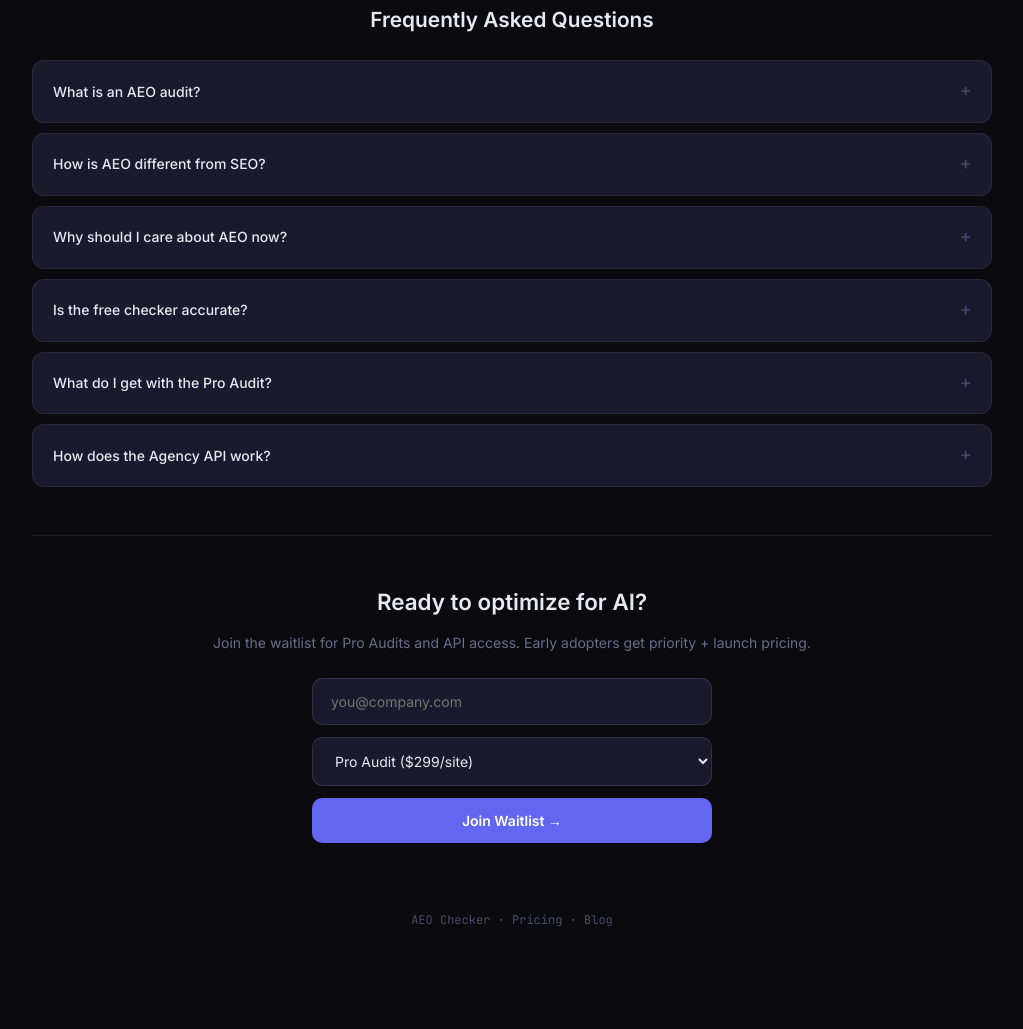
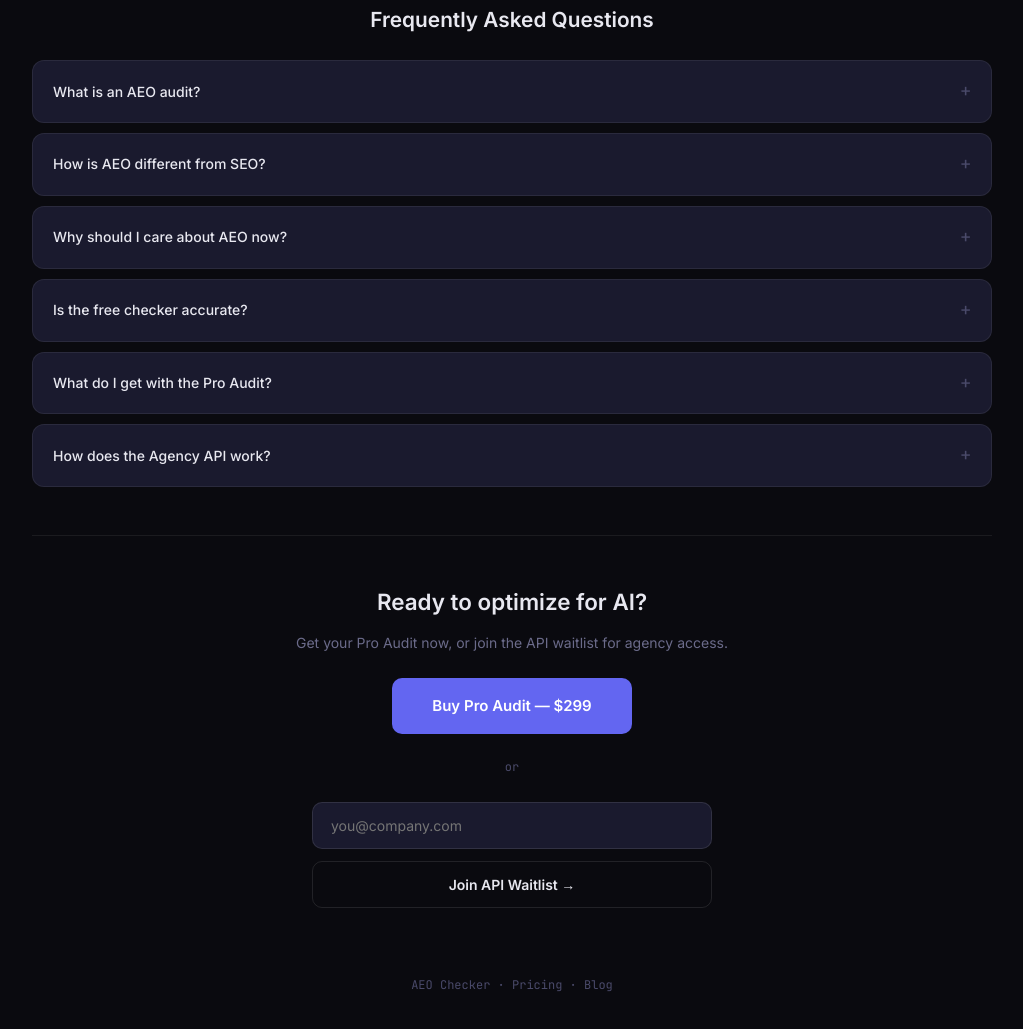
Before and after one commit to nexus-smith/aeo-checker, a website: page public/pricing.html in a window 1280 px wide. Shown: the part 1325-2354 px from the top of the page, without its empty margins (128-1151 px from the left). Drawn offline with Linux system fonts and the light colour scheme.

Commit message:
Integrate Lemon Squeezy checkout on pricing page
- Pro Audit CTA now links to Lemon Squeezy checkout ()
- Added Lemon Squeezy JS for overlay checkout experience
- Updated bottom CTA: Buy Now button + API waitlist form
- Fixed og:url and redirect URLs (Netlify → Render)
- Fixed footer blog link

```diff
--- a/public/pricing.html
+++ b/public/pricing.html
@@ -9,7 +9,7 @@
   <meta property="og:title" content="AEO Checker — Pricing & Plans" />
   <meta property="og:description" content="Free AEO score tool. Professional AI optimization audits. API access for agencies." />
   <meta property="og:type" content="website" />
-  <meta property="og:url" content="https://aeo-check.netlify.app/pricing.html" />
+  <meta property="og:url" content="https://aeo-checker-0tao.onrender.com/pricing.html" />
   <link rel="preconnect" href="https://fonts.googleapis.com" />
   <link rel="preconnect" href="https://fonts.gstatic.com" crossorigin />
   <link href="https://fonts.googleapis.com/css2?family=Inter:wght@300;400;500;600;700&family=JetBrains+Mono:wght@400;600&display=swap" rel="stylesheet" />
@@ -332,7 +332,7 @@
           <li>30-day follow-up re-scan</li>
           <li>Delivered within 48 hours</li>
         </ul>
-        <a href="#waitlist" class="plan-cta primary">Get Your Audit</a>
+        <a href="https://aeo-checker.lemonsqueezy.com/checkout/buy/06d58e1c-5a59-4fb5-ac13-b784879b6fc7" class="plan-cta primary lemonsqueezy-button">Get Your Audit — $299</a>
       </div>
 
       <!-- Agency / API -->
@@ -410,25 +410,24 @@
     <!-- Waitlist form -->
     <div class="bottom-cta" id="waitlist">
       <h2>Ready to optimize for AI?</h2>
-      <p>Join the waitlist for Pro Audits and API access. Early adopters get priority + launch pricing.</p>
-      <!-- CHECKOUT LINK (swap when Lemon Squeezy activated): https://aeo-checker.lemonsqueezy.com/checkout/buy/06d58e1c-5a59-4fb5-ac13-b784879b6fc7 -->
-      <form action="https://formsubmit.co/nexus.smiths@gmail.com" method="POST" style="display:inline-flex;flex-direction:column;gap:12px;max-width:400px;width:100%;margin:0 auto;">
-        <input type="hidden" name="_subject" value="AEO Checker — Waitlist Signup (Pricing Page)">
-        <input type="hidden" name="_captcha" value="false">
-        <input type="hidden" name="_next" value="https://aeo-check.netlify.app/pricing.html?thanks=1">
-        <input type="text" name="_honey" style="display:none">
-        <input type="email" name="email" required placeholder="you@company.com" style="padding:14px 18px;border-radius:10px;border:1px solid rgba(255,255,255,0.1);background:#1a1a2e;color:#e8e8f0;font-family:'Inter',sans-serif;font-size:14px;outline:none;">
-        <select name="plan" style="padding:14px 18px;border-radius:10px;border:1px solid rgba(255,255,255,0.1);background:#1a1a2e;color:#e8e8f0;font-family:'Inter',sans-serif;font-size:14px;outline:none;cursor:pointer;">
-          <option value="pro-audit">Pro Audit ($299/site)</option>
-          <option value="agency-api">Agency API ($99/mo)</option>
-          <option value="both">Both — I want everything</option>
-        </select>
-        <button type="submit" style="padding:14px 32px;border-radius:10px;background:#6366f1;color:#fff;border:none;font-weight:600;font-size:14px;cursor:pointer;transition:all 0.2s;font-family:'Inter',sans-serif;">Join Waitlist →</button>
-      </form>
+      <p>Get your Pro Audit now, or join the API waitlist for agency access.</p>
+      <div style="display:flex;flex-direction:column;gap:24px;align-items:center;">
+        <a href="https://aeo-checker.lemonsqueezy.com/checkout/buy/06d58e1c-5a59-4fb5-ac13-b784879b6fc7" class="lemonsqueezy-button" style="display:inline-block;background:var(--accent);color:#fff;padding:16px 40px;border-radius:10px;text-decoration:none;font-weight:600;font-size:15px;transition:all 0.2s;">Buy Pro Audit — $299</a>
+        <div style="color:var(--text-dim);font-size:12px;font-family:var(--mono);">or</div>
+        <form action="https://formsubmit.co/nexus.smiths@gmail.com" method="POST" style="display:inline-flex;flex-direction:column;gap:12px;max-width:400px;width:100%;margin:0 auto;">
+          <input type="hidden" name="_subject" value="AEO Checker — API Waitlist Signup">
+          <input type="hidden" name="_captcha" value="false">
+          <input type="hidden" name="_next" value="https://aeo-checker-0tao.onrender.com/pricing.html?thanks=1">
+          <input type="text" name="_honey" style="display:none">
+          <input type="email" name="email" required placeholder="you@company.com" style="padding:14px 18px;border-radius:10px;border:1px solid rgba(255,255,255,0.1);background:#1a1a2e;color:#e8e8f0;font-family:'Inter',sans-serif;font-size:14px;outline:none;">
+          <input type="hidden" name="plan" value="agency-api">
+          <button type="submit" style="padding:14px 32px;border-radius:10px;background:transparent;color:var(--text);border:1px solid rgba(255,255,255,0.1);font-weight:600;font-size:14px;cursor:pointer;transition:all 0.2s;font-family:'Inter',sans-serif;">Join API Waitlist →</button>
+        </form>
+      </div>
     </div>
 
     <footer class="footer">
-      <a href="/" style="color:#4a4a6a;text-decoration:none;">AEO Checker</a> · <a href="/pricing.html" style="color:#4a4a6a;text-decoration:none;">Pricing</a> · <a href="/blog-what-is-aeo.html" style="color:#4a4a6a;text-decoration:none;">Blog</a>
+      <a href="/" style="color:#4a4a6a;text-decoration:none;">AEO Checker</a> · <a href="/pricing.html" style="color:#4a4a6a;text-decoration:none;">Pricing</a> · <a href="/blog.html" style="color:#4a4a6a;text-decoration:none;">Blog</a>
     </footer>
   </div>
 
@@ -444,6 +443,7 @@
       cta.innerHTML = '<h2 style="color:#22c55e">You\'re on the list! 🎉</h2><p>We\'ll reach out soon with early access details.</p><a href="/" style="display:inline-block;background:#6366f1;color:#fff;padding:14px 32px;border-radius:10px;text-decoration:none;font-weight:600;font-size:14px;margin-top:16px;">Run a Free Scan →</a>';
     }
   </script>
+  <script src="https://assets.lemonsqueezy.com/lemon.js" defer></script>
   <script data-goatcounter="https://nexussmith.goatcounter.com/count" async src="//gc.zgo.at/count.js"></script>
 </body>
 </html>
```
